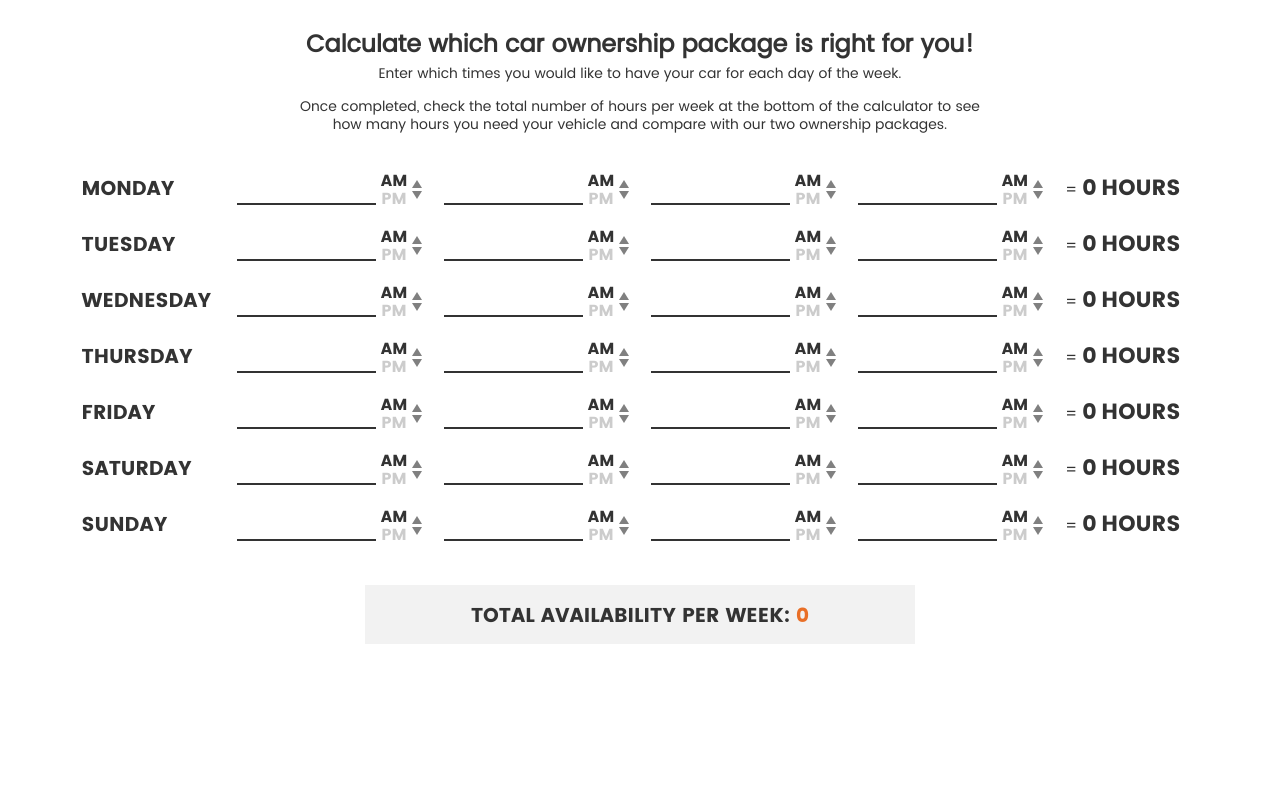
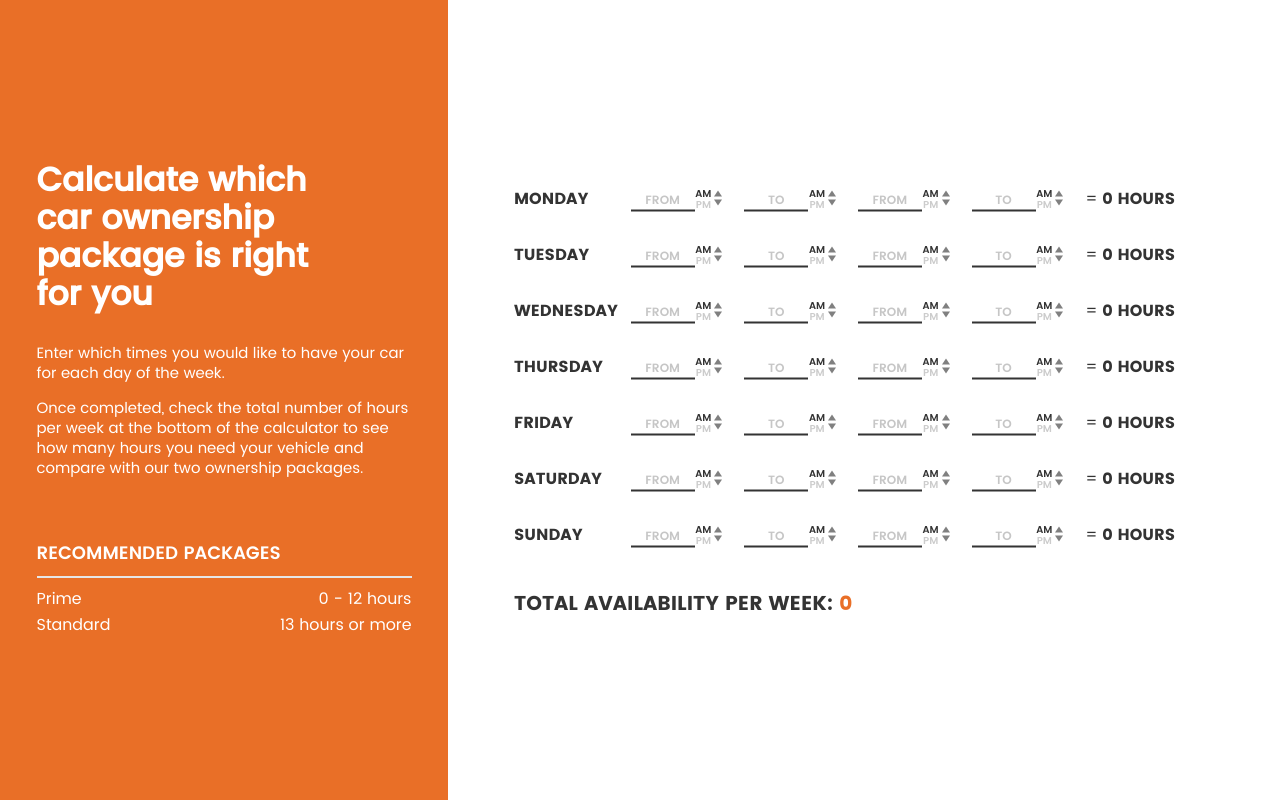
Before and after one commit to iamkeith/AvailabilityCalculator, a plain HTML site: page index.html in a window 1280 px wide. Drawn offline with Linux system fonts and the light colour scheme.

Commit message:
Updated layout change to accommodate extra info

```diff
--- a/css/style.css
+++ b/css/style.css
@@ -26,14 +26,20 @@ hr {
 	border-top: 2px solid #e6e6e6;
 }
 
+h2 {
+	font-family: 'poppins-semibold';
+	font-size: 18px;
+	margin: 0;
+}
+
 input {
 	border: none;
 	border-bottom: 2px solid #333;
 	background: none;
-	width: 135px;
-	font-size: 24px;
+	width: 60px;
+	font-size: 18px;
 	font-family: 'poppins-semibold';
-	height: 28px;
+	height: 21px;
 }
 
 input:focus {
@@ -41,10 +47,20 @@ input:focus {
 	outline: none;
 }
 
+input::placeholder {
+	font-size: 12px;
+	font-family: 'poppins-semibold';
+	margin-bottom: 10px;
+	color: #c6c6c6;
+	text-align: center;
+}
+
 body {
   /*background-color: #1E314F;*/
   font-family: 'poppins', sans-serif;
   text-transform: uppercase;
+  margin: 0;
+  height: 100vh;
 }
 
 /*  svg styling  */
@@ -64,31 +80,61 @@ body {
 /*  page styling  */
 
 .page__container {
-	/*width: 90%;*/
-	/*min-width: 1000px;*/
-	margin: 25px 0;
-	/*background: #FBFBFF;*/
 	color: #333333;
-	/*padding: 20px;*/
+	display: flex;
+	height: 100%;
+	align-content: center;
 }
 
 .calc--center {
-	text-align: center;
 	margin: 0 auto;
 }
 
 .calc__header {
-	margin: 0;
+	margin: 0 0 30px;
 	text-transform: initial;
-	font-size: 24px;
+    font-size: 33px;
+    line-height: 38px;
+    font-family: 'poppins-medium';
+    max-width: 300px;
 }
 
 .calc__subheader {
 	text-transform: initial;
-	width: 700px;
-	font-size: 14px;
-	line-height: 18px;
+	font-size: 15px;
+	line-height: 20px;
 	margin-bottom: 15px;
+	height: 100%;
+}
+
+/*  left-panel info column styling  */
+
+.info__container {
+	flex: 0 0 35%;
+	position: relative;
+	top: 50%;
+	width: 100%;
+	max-width: 375px;
+	margin: auto;
+	color: #fff;
+	transform: translateY(-50%);
+}
+
+.info__container--background {
+	flex: 0 0 35%;
+	background: #e96f27;
+	max-width: 450px;
+	height: 100%;
+}
+
+.description__container {
+	margin-bottom: 60px;
+}
+
+.package__column {
+	display: flex;
+	justify-content: space-between;
+	text-transform: initial;
 }
 
 /*  font styling  */
@@ -111,17 +157,37 @@ body {
 
 /*  calculator styling  */
 
+.calc__container--background {
+	height: 100%;
+	width: 100%;
+}
+
 .calc__container {
-	margin: 30px auto 20px;
-	width: 1117px;
+	flex: 0 0 65%;
+	position: relative;
+	top: 50%;
+	max-width: 700px;
+	margin: auto;
+	transform: translateY(-50%);
 }
+
+/*.calc__container:before {
+	content: '';
+	top: 23px;
+	right: 19px;
+	width: 0;
+	height: 0;
+	border-left: 14px solid transparent;
+	border-right: 14px solid transparent;
+	border-top: 14px solid #e96f27;
+}*/
 
 /*  day label styling  */
 
 .day__container {
-	font-size: 20px;
+	font-size: 16px;
 	display: inline-grid;
-	margin-right: 21px;
+	margin-right: 8px;
 }
 
 .day__container label {
@@ -139,10 +205,10 @@ body {
 .toggleWrapper {
 	display: inline-block;
 	position: relative;
-	right: 12px;
+	right: 16px;
 	bottom: 9px;
-	padding-right: 20px;
-	font-family: 'poppins-bold';
+	padding-right: 12px;
+	font-family: 'poppins-semibold';
   /*overflow: hidden;*/
   /*height: 200px;*/
 }
@@ -163,20 +229,22 @@ body {
   border-radius: 84px;*/
   transition: background-color 100ms cubic-bezier(0.445, 0.05, 0.55, 0.95);
 }
+
 .toggle:before {
 	content: 'AM';
-	/*position: absolute;*/
-	top: 0px;
-	font-size: 16px;
+	position: relative;
+	top: 2px;
+	font-size: 10px;
 	color: #333;
 	transition: all 100ms cubic-bezier(0.445, 0.05, 0.55, 0.95);
 }
+
 .toggle:after {
 	content: 'PM';
 	position: absolute;
 	left: 0.5px;
-	top: 18px;
-	font-size: 16px;
+	top: 20px;
+	font-size: 10px;
 	color: #cccccc;
 	transition: all 100ms cubic-bezier(0.445, 0.05, 0.55, 0.95);
 }
@@ -214,28 +282,28 @@ body {
   top: 10px;
   left: 35px;
   z-index: 0;
-  width: 30px;
+  /*width: 30px;*/
   height: 3px;
 }
 
 .star--2 {
 	top: 23px;
-	left: 31px;
+	left: 19px;
 	width: 0;
 	height: 0;
-	border-left: 5px solid transparent;
-	border-right: 5px solid transparent;
-	border-top: 8px solid #808080;
+	border-left: 4px solid transparent;
+	border-right: 4px solid transparent;
+	border-top: 6px solid #808080;
 }
 
 .star--3 {
-	top: 12px;
-	left: 31px;
+	top: 14px;
+	left: 19px;
 	width: 0;
 	height: 0;
-	border-left: 5px solid transparent;
-	border-right: 5px solid transparent;
-	border-bottom: 8px solid #808080;
+	border-left: 4px solid transparent;
+	border-right: 4px solid transparent;
+	border-bottom: 6px solid #808080;
 }
 
 input:checked + .toggle {
@@ -258,26 +326,22 @@ input:checked + .toggle .star--1 {
 	height: 2px;
 }
 input:checked + .toggle .star--2 {
-	border-left: 5px solid transparent;
-	border-right: 5px solid transparent;
-	border-top: 8px solid #808080;
+	border-left: 4px solid transparent;
+	border-right: 4px solid transparent;
+	border-top: 6px solid #808080;
 }
 input:checked + .toggle .star--3 {
-	border-left: 5px solid transparent;
-	border-right: 5px solid transparent;
-	border-bottom: 8px solid #808080;
+	border-left: 4px solid transparent;
+	border-right: 4px solid transparent;
+	border-bottom: 6px solid #808080;
 }
 
 /*  daily hours total styling  */
 
 .calc__total {
-	margin: 0 auto;
-	padding: 15px 0 11px;
-	background: #f2f2f2;
-	width: 550px;
-	text-align: center;
 	font-size: 20px;
 	font-family: 'poppins-bold';
+	margin-top: 10px;
 }
 
 .calc__total p {
@@ -285,7 +349,7 @@ input:checked + .toggle .star--3 {
 }
 
 .form__day--total {
-  font-size: 22px;
+  font-size: 16px;
 }
 
 .form__week--total {
--- a/index.html
+++ b/index.html
@@ -14,10 +14,29 @@
 
 		<div class="page__container">
 
-			<h1 class="calc__header calc--center">Calculate which car ownership package is right for you!</h1>
+			<div class="info__container--background">
+				<div class="info__container">
+					<div class="description__container">
+						<h1 class="calc__header calc--center">Calculate which car ownership package is right for you</h1>
 						<p class="calc__subheader calc--center">Enter which times you would like to have your car for each day of the week.</p>
 						<p class="calc__subheader calc--center">Once completed, check the total number of hours per week at the bottom of the calculator to see how many hours you need your vehicle and compare with our two ownership packages.</p>
+					</div>
+					<div class="package__container">
+						<h2>Recommended packages</h2>
+						<hr>
+						<div class="package__column">
+							<span>Prime</span>
+							<span>0 - 12 hours</span>
+						</div>
+						<div class="package__column">
+							<span>Standard</span>
+							<span>13 hours or more</span>
+						</div>
+					</div>
+				</div>
+			</div>
 
+			<div class="calc__container--background">
 				<div class="calc__container">
 
 					<div class="day__container font--bold">
@@ -33,7 +52,7 @@
 
 					<form class="form__container">
 						<div class="monday">
-						<input id="MondayFrom" class="time calc--center" maxlength="5" onkeyup="calculateTime('Monday')">
+							<input id="MondayFrom" class="time calc--center from" maxlength="5" onkeyup="calculateTime('Monday')" placeholder="FROM">
 
 							<!--  AM/PM toggle button  -->
 
@@ -47,7 +66,7 @@
 					  			</label>
 							</div>
 
-						<input id="MondayTo" class="time calc--center" maxlength="5" onkeyup="calculateTime('Monday')">
+							<input id="MondayTo" class="time calc--center to" maxlength="5" onkeyup="calculateTime('Monday')" placeholder="TO">
 
 							<!--  AM/PM toggle button  -->
 
@@ -61,7 +80,7 @@
 					  			</label>
 							</div>
 
-						<input id="MondayFrom1" class="time calc--center" maxlength="5" onkeyup="calculateTime('Monday')">
+							<input id="MondayFrom1" class="time calc--center" maxlength="5" onkeyup="calculateTime('Monday')" placeholder="FROM">
 
 							<!--  AM/PM toggle button  -->
 
@@ -75,7 +94,7 @@
 					  			</label>
 							</div>
 
-						<input id="MondayTo1" class="time calc--center" maxlength="5" onkeyup="calculateTime('Monday')">
+							<input id="MondayTo1" class="time calc--center" maxlength="5" onkeyup="calculateTime('Monday')" placeholder="TO">
 
 							<!--  AM/PM toggle button  -->
 
@@ -97,7 +116,7 @@
 						</div>
 
 						<div class="tuesday">
-						<input id="TuesdayFrom" class="time calc--center" maxlength="5" onkeyup="calculateTime('Tuesday')">
+							<input id="TuesdayFrom" class="time calc--center" maxlength="5" onkeyup="calculateTime('Tuesday')" placeholder="FROM">
 
 							<!--  AM/PM toggle button  -->
 
@@ -111,7 +130,7 @@
 					  			</label>
 							</div>
 
-						<input id="TuesdayTo" class="time calc--center" maxlength="5" onkeyup="calculateTime('Tuesday')">
+							<input id="TuesdayTo" class="time calc--center" maxlength="5" onkeyup="calculateTime('Tuesday')" placeholder="TO">
 
 							<!--  AM/PM toggle button  -->
 
@@ -125,7 +144,7 @@
 					  			</label>
 							</div>
 
-						<input id="TuesdayFrom1" class="time calc--center" maxlength="5" onkeyup="calculateTime('Tuesday')">
+							<input id="TuesdayFrom1" class="time calc--center" maxlength="5" onkeyup="calculateTime('Tuesday')" placeholder="FROM">
 
 							<!--  AM/PM toggle button  -->
 
@@ -139,7 +158,7 @@
 					  			</label>
 							</div>
 
-						<input id="TuesdayTo1" class="time calc--center" maxlength="5" onkeyup="calculateTime('Tuesday')">
+							<input id="TuesdayTo1" class="time calc--center" maxlength="5" onkeyup="calculateTime('Tuesday')" placeholder="TO">
 
 							<!--  AM/PM toggle button  -->
 
@@ -161,7 +180,7 @@
 						</div>
 
 						<div class="wednesday">
-						<input id="WednesdayFrom" class="time calc--center" maxlength="5" onkeyup="calculateTime('Wednesday')">
+							<input id="WednesdayFrom" class="time calc--center" maxlength="5" onkeyup="calculateTime('Wednesday')" placeholder="FROM">
 
 							<!--  AM/PM toggle button  -->
 
@@ -175,7 +194,7 @@
 					  			</label>
 							</div>
 
-						<input id="WednesdayTo" class="time calc--center" maxlength="5" onkeyup="calculateTime('Wednesday')">
+							<input id="WednesdayTo" class="time calc--center" maxlength="5" onkeyup="calculateTime('Wednesday')" placeholder="TO">
 
 							<!--  AM/PM toggle button  -->
 
@@ -189,7 +208,7 @@
 					  			</label>
 							</div>
 
-						<input id="WednesdayFrom1" class="time calc--center" maxlength="5" onkeyup="calculateTime('Wednesday')">
+							<input id="WednesdayFrom1" class="time calc--center" maxlength="5" onkeyup="calculateTime('Wednesday')" placeholder="FROM">
 
 							<!--  AM/PM toggle button  -->
 
@@ -203,7 +222,7 @@
 					  			</label>
 							</div>
 
-						<input id="WednesdayTo1" class="time calc--center" maxlength="5" onkeyup="calculateTime('Wednesday')">
+							<input id="WednesdayTo1" class="time calc--center" maxlength="5" onkeyup="calculateTime('Wednesday')" placeholder="TO">
 
 							<!--  AM/PM toggle button  -->
 
@@ -225,7 +244,7 @@
 						</div>
 
 						<div class="thursday">
-						<input id="ThursdayFrom" class="time calc--center" maxlength="5" onkeyup="calculateTime('Thursday')">
+							<input id="ThursdayFrom" class="time calc--center" maxlength="5" onkeyup="calculateTime('Thursday')" placeholder="FROM">
 
 							<!--  AM/PM toggle button  -->
 
@@ -239,7 +258,7 @@
 					  			</label>
 							</div>
 
-						<input id="ThursdayTo" class="time calc--center" maxlength="5" onkeyup="calculateTime('Thursday')">
+							<input id="ThursdayTo" class="time calc--center" maxlength="5" onkeyup="calculateTime('Thursday')" placeholder="TO">
 
 							<!--  AM/PM toggle button  -->
 
@@ -253,7 +272,7 @@
 					  			</label>
 							</div>
 
-						<input id="ThursdayFrom1" class="time calc--center" maxlength="5" onkeyup="calculateTime('Thursday')">
+							<input id="ThursdayFrom1" class="time calc--center" maxlength="5" onkeyup="calculateTime('Thursday')" placeholder="FROM">
 
 							<!--  AM/PM toggle button  -->
 
@@ -267,7 +286,7 @@
 					  			</label>
 							</div>
 
-						<input id="ThursdayTo1" class="time calc--center" maxlength="5" onkeyup="calculateTime('Thursday')">
+							<input id="ThursdayTo1" class="time calc--center" maxlength="5" onkeyup="calculateTime('Thursday')" placeholder="TO">
 
 							<!--  AM/PM toggle button  -->
 
@@ -289,7 +308,7 @@
 						</div>
 
 						<div class="friday">
-						<input id="FridayFrom" class="time calc--center" maxlength="5" onkeyup="calculateTime('Friday')">
+							<input id="FridayFrom" class="time calc--center" maxlength="5" onkeyup="calculateTime('Friday')" placeholder="FROM">
 
 							<!--  AM/PM toggle button  -->
 
@@ -303,7 +322,7 @@
 					  			</label>
 							</div>
 
-						<input id="FridayTo" class="time calc--center" maxlength="5" onkeyup="calculateTime('Friday')">
+							<input id="FridayTo" class="time calc--center" maxlength="5" onkeyup="calculateTime('Friday')" placeholder="TO">
 
 							<!--  AM/PM toggle button  -->
 
@@ -317,7 +336,7 @@
 					  			</label>
 							</div>
 
-						<input id="FridayFrom1" class="time calc--center" maxlength="5" onkeyup="calculateTime('Friday')">
+							<input id="FridayFrom1" class="time calc--center" maxlength="5" onkeyup="calculateTime('Friday')" placeholder="FROM">
 
 							<!--  AM/PM toggle button  -->
 
@@ -331,7 +350,7 @@
 					  			</label>
 							</div>
 
-						<input id="FridayTo1" class="time calc--center" maxlength="5" onkeyup="calculateTime('Friday')">
+							<input id="FridayTo1" class="time calc--center" maxlength="5" onkeyup="calculateTime('Friday')" placeholder="TO">
 
 							<!--  AM/PM toggle button  -->
 
@@ -353,7 +372,7 @@
 						</div>
 
 						<div class="saturday">
-						<input id="SaturdayFrom" class="time calc--center" maxlength="5" onkeyup="calculateTime('Saturday')">
+							<input id="SaturdayFrom" class="time calc--center" maxlength="5" onkeyup="calculateTime('Saturday')" placeholder="FROM">
 
 							<!--  AM/PM toggle button  -->
 
@@ -367,7 +386,7 @@
 					  			</label>
 							</div>
 
-						<input id="SaturdayTo" class="time calc--center" maxlength="5" onkeyup="calculateTime('Saturday')">
+							<input id="SaturdayTo" class="time calc--center" maxlength="5" onkeyup="calculateTime('Saturday')" placeholder="TO">
 
 							<!--  AM/PM toggle button  -->
 
@@ -381,7 +400,7 @@
 					  			</label>
 							</div>
 
-						<input id="SaturdayFrom1" class="time calc--center" maxlength="5" onkeyup="calculateTime('Saturday')">
+							<input id="SaturdayFrom1" class="time calc--center" maxlength="5" onkeyup="calculateTime('Saturday')" placeholder="FROM">
 
 							<!--  AM/PM toggle button  -->
 
@@ -395,7 +414,7 @@
 					  			</label>
 							</div>
 
-						<input id="SaturdayTo1" class="time calc--center" maxlength="5" onkeyup="calculateTime('Saturday')">
+							<input id="SaturdayTo1" class="time calc--center" maxlength="5" onkeyup="calculateTime('Saturday')" placeholder="TO">
 
 							<!--  AM/PM toggle button  -->
 
@@ -417,7 +436,7 @@
 						</div>
 
 						<div>
-						<input id="SundayFrom" class="time calc--center" maxlength="5" onkeyup="calculateTime('Sunday')">
+							<input id="SundayFrom" class="time calc--center" maxlength="5" onkeyup="calculateTime('Sunday')" placeholder="FROM">
 
 							<!--  AM/PM toggle button  -->
 
@@ -431,7 +450,7 @@
 					  			</label>
 							</div>
 
-						<input id="SundayTo" class="time calc--center" maxlength="5" onkeyup="calculateTime('Sunday')">
+							<input id="SundayTo" class="time calc--center" maxlength="5" onkeyup="calculateTime('Sunday')" placeholder="TO">
 
 							<!--  AM/PM toggle button  -->
 
@@ -445,7 +464,7 @@
 					  			</label>
 							</div>
 
-						<input id="SundayFrom1" class="time calc--center" maxlength="5" onkeyup="calculateTime('Sunday')">
+							<input id="SundayFrom1" class="time calc--center" maxlength="5" onkeyup="calculateTime('Sunday')" placeholder="FROM">
 
 							<!--  AM/PM toggle button  -->
 
@@ -459,7 +478,7 @@
 					  			</label>
 							</div>
 
-						<input id="SundayTo1" class="time calc--center" maxlength="5" onkeyup="calculateTime('Sunday')">
+							<input id="SundayTo1" class="time calc--center" maxlength="5" onkeyup="calculateTime('Sunday')" placeholder="TO">
 
 							<!--  AM/PM toggle button  -->
 
@@ -481,9 +500,12 @@
 						</div>
 
 					</form>
-			</div>
+
 					<div class="calc__total">
 						<p> Total availability per week: <span class="form__week--total"> 0 </span></p>
+					</div>
+
+				</div>
 			</div>
 		</div>
 
```
Lines whose indentation alone changed are shown as unchanged.
